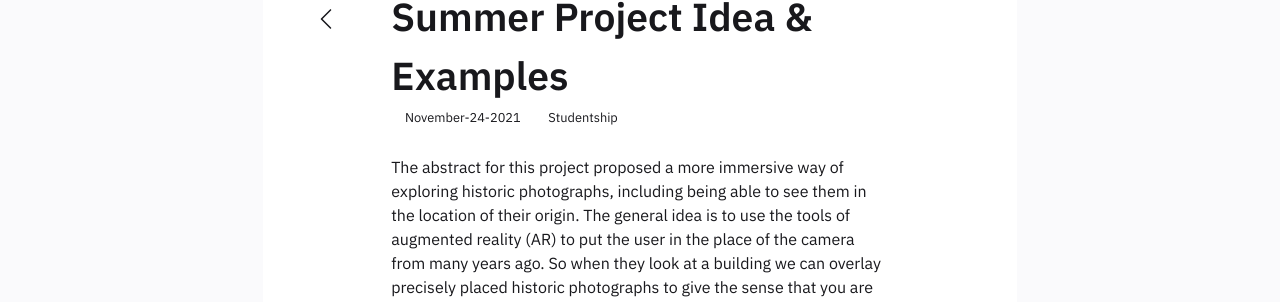
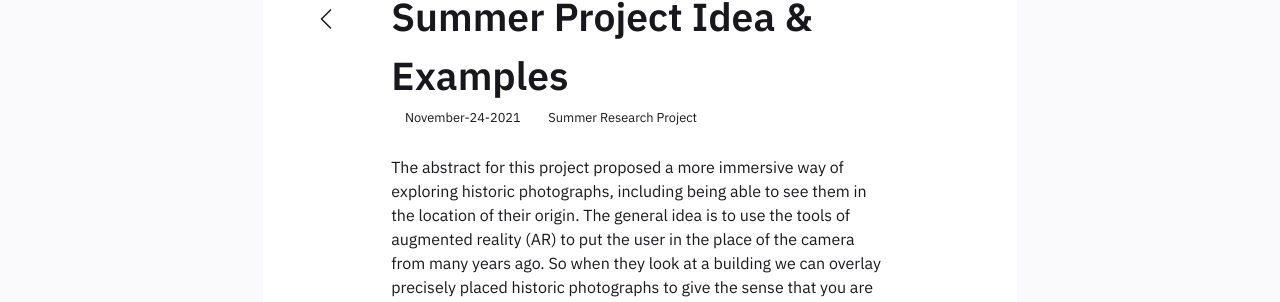
Before and after one commit to RedSoutherly/redsoutherly.github.io, a Jekyll site: the page built from _notes/Public/ARStudentship/Summer Project Idea & Examples.md, in a window 1280 px wide. Shown: the part 172-474 px from the top of the page. Built offline with Jekyll 4.4.1, drawn with Linux system fonts in a browser that asks for light colours.

Commit message:
Propper tag

```diff
--- a/_notes/Public/ARStudentship/Summer Project Idea & Examples.md
+++ b/_notes/Public/ARStudentship/Summer Project Idea & Examples.md
@@ -2,7 +2,7 @@
 title : Summer Project Idea & Examples
 notetype : feed
 date : 24-11-2021
-tags : Studentship
+tags : [Summer Research Project]
 ---
 
 The abstract for this project proposed a more immersive way of exploring historic photographs, including being able to see them in the location of their origin. The general idea is to use the tools of augmented reality (AR) to put the user in the place of the camera from many years ago. So when they look at a building we can overlay precisely placed historic photographs to give the sense that you are looking back in time at how it once stood.
```
Also changed, not shown: _notes/Public/ARStudentship/Week One - Tools & Tests.md (+1 -1 lines).
